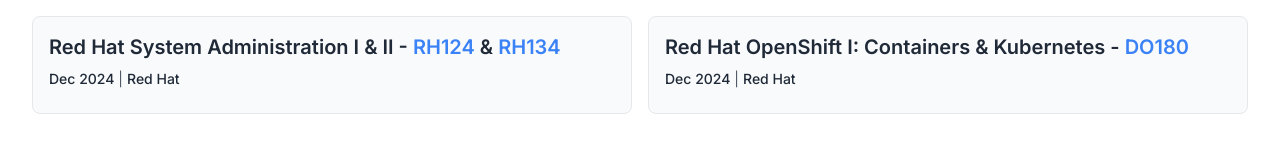
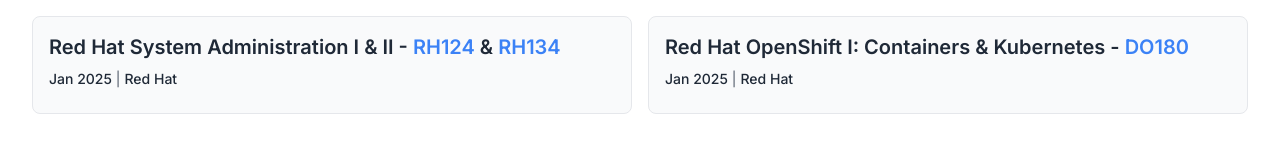
Before and after one commit to tolgaizdas/personal-website, a Next.js app: page / in a window 1280 px wide. Shown: the part 1299-1442 px from the top of the page. Built offline with nearby package versions, Linux system fonts and the light colour scheme.

Commit message:
minor fix

```diff
--- a/src/app/page.js
+++ b/src/app/page.js
@@ -290,7 +290,7 @@ export default function Home() {
           "https://www.redhat.com/en/services/training/rh134-red-hat-system-administration-ii",
           "RH134"
         )}`,
-        date: "Dec 2024",
+        date: "Jan 2025",
         company: "Red Hat",
         location: "",
         description: [],
@@ -301,7 +301,7 @@ export default function Home() {
           "https://www.redhat.com/en/services/training/red-hat-openshift-administration-i-operating-a-production-cluster",
           "DO180"
         )}`,
-        date: "Dec 2024",
+        date: "Jan 2025",
         company: "Red Hat",
         location: "",
         description: [],
```
